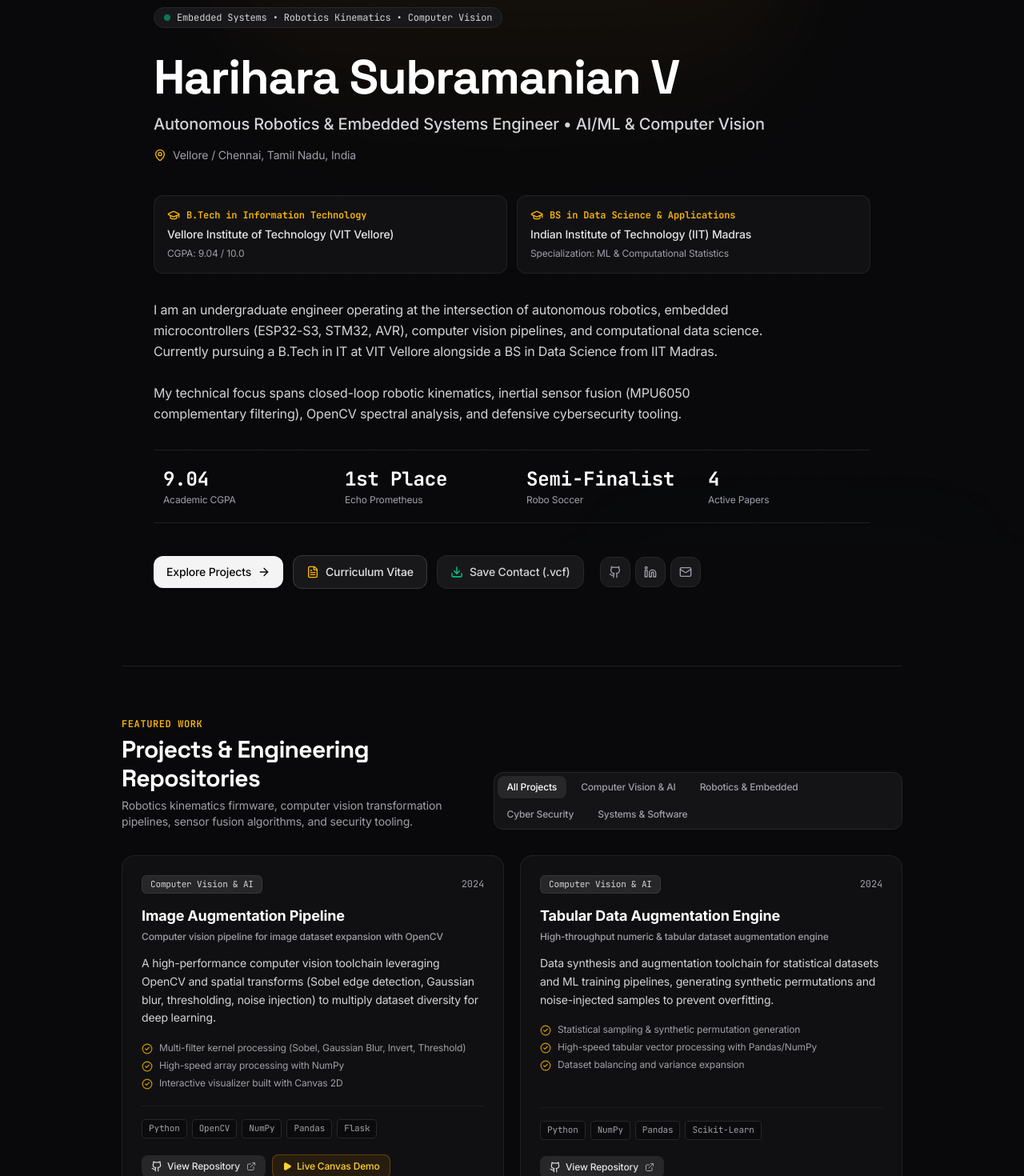
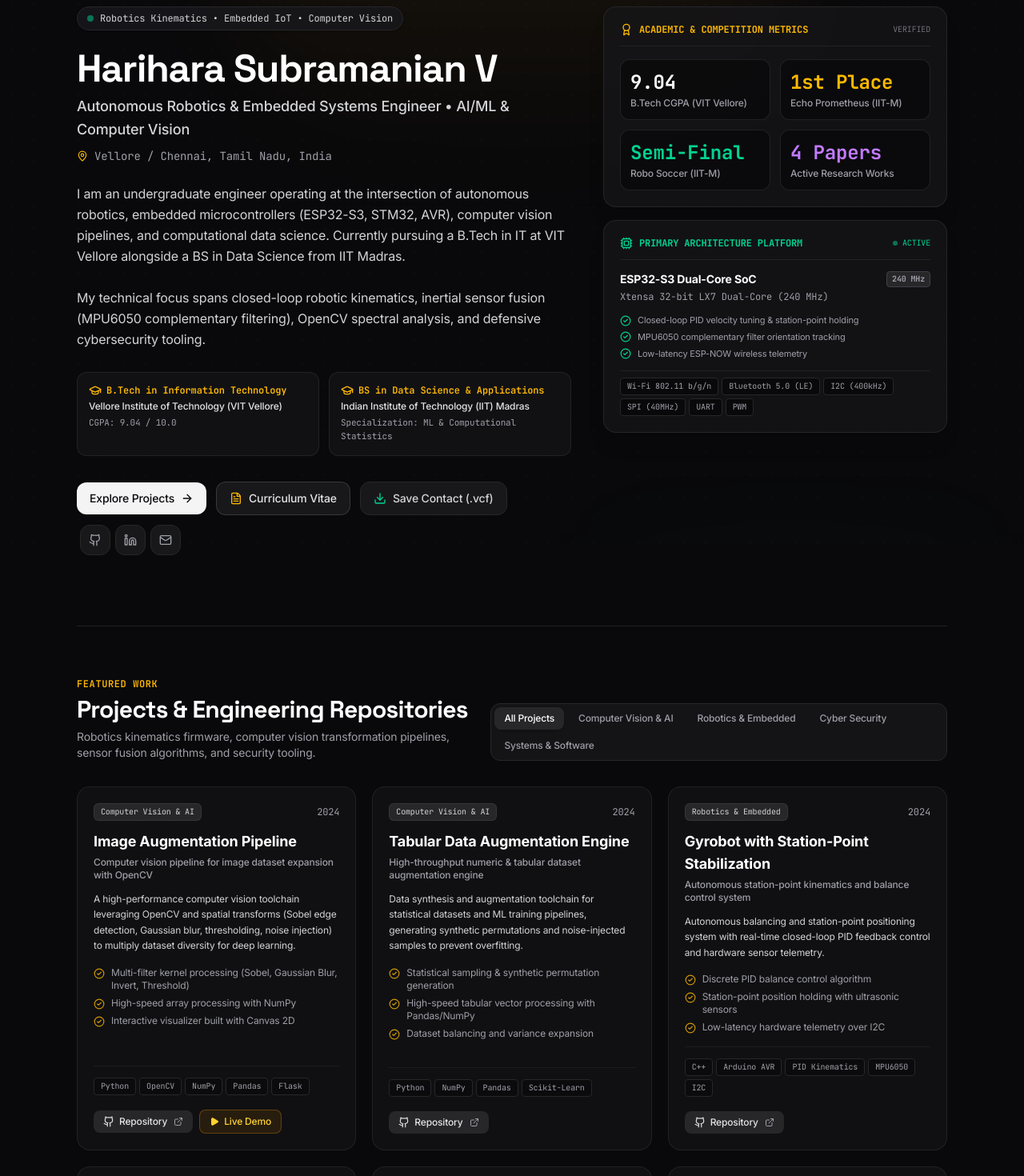
Before and after one commit to Harihara-Subramanian-V/Personal-Dashboard, a React (Vite) app: page / in a window 1280 px wide. Shown: the part 120-1590 px from the top of the page at 80% size. Built offline with nearby package versions, Linux system fonts and the light colour scheme.

Commit message:
feat(layout): redesign hero into 2-column desktop bento and expand widescreen layout

```diff
--- a/src/App.tsx
+++ b/src/App.tsx
@@ -75,8 +75,8 @@ END:VCARD`;
         onOpenCommandPalette={() => setIsCommandPaletteOpen(true)}
       />
 
-      {/* Main Single-Page Content Container */}
-      <main className="relative z-10 max-w-5xl mx-auto px-4 sm:px-6 space-y-4">
+      {/* Main Single-Page Content Container (Spans full wide desktop real estate) */}
+      <main className="relative z-10 max-w-6xl mx-auto px-4 sm:px-6 lg:px-8 space-y-6">
 
         {/* About & Hero Section */}
         <HeroSection
@@ -107,7 +107,7 @@ END:VCARD`;
 
       {/* Clean Footer */}
       <footer className="relative z-10 border-t border-zinc-800/80 mt-20 py-8 text-xs text-zinc-500 font-sans">
-        <div className="max-w-5xl mx-auto px-4 sm:px-6 flex flex-col sm:flex-row items-center justify-between gap-4">
+        <div className="max-w-6xl mx-auto px-4 sm:px-6 lg:px-8 flex flex-col sm:flex-row items-center justify-between gap-4">
           <div className="flex items-center gap-2">
             <span>© {new Date().getFullYear()} Harihara Subramanian V</span>
             <span>•</span>
@@ -120,6 +120,7 @@ END:VCARD`;
               target="_blank"
               rel="noreferrer"
               className="text-zinc-400 hover:text-zinc-200 transition-colors"
+              title="GitHub Profile"
             >
               <GithubIcon className="w-4 h-4" />
             </a>
@@ -128,6 +129,7 @@ END:VCARD`;
               target="_blank"
               rel="noreferrer"
               className="text-zinc-400 hover:text-zinc-200 transition-colors"
+              title="LinkedIn Profile"
             >
               <LinkedinIcon className="w-4 h-4" />
             </a>
--- a/src/components/AchievementsSection.tsx
+++ b/src/components/AchievementsSection.tsx
@@ -5,7 +5,7 @@ import { ACHIEVEMENTS_DATA } from '../data/profileData';
 export const AchievementsSection: React.FC = () => {
   return (
     <section id="achievements" className="py-16 border-t border-zinc-800/80">
-      <div className="max-w-5xl mx-auto space-y-8">
+      <div className="w-full space-y-8">
 
         {/* Section Header */}
         <div className="space-y-1.5">
--- a/src/components/ContactSection.tsx
+++ b/src/components/ContactSection.tsx
@@ -35,7 +35,7 @@ export const ContactSection: React.FC<ContactSectionProps> = ({ onDownloadVCard
 
   return (
     <section id="contact" className="py-16 border-t border-zinc-800/80">
-      <div className="max-w-4xl mx-auto space-y-10">
+      <div className="w-full space-y-10">
 
         {/* Section Header */}
         <div className="space-y-1.5 text-center sm:text-left">
--- a/src/components/HeroSection.tsx
+++ b/src/components/HeroSection.tsx
@@ -1,7 +1,7 @@
 import React from 'react';
-import { ArrowRight, FileText, Mail, Download, GraduationCap, MapPin } from 'lucide-react';
+import { ArrowRight, FileText, Mail, Download, GraduationCap, MapPin, Cpu, Award, CheckCircle2 } from 'lucide-react';
 import { GithubIcon, LinkedinIcon } from './SocialIcons';
-import { PROFILE_INFO } from '../data/profileData';
+import { PROFILE_INFO, HARDWARE_INVENTORY } from '../data/profileData';
 
 interface HeroSectionProps {
   onOpenResumeModal: () => void;
@@ -12,63 +12,58 @@ export const HeroSection: React.FC<HeroSectionProps> = ({
   onOpenResumeModal,
   onDownloadVCard,
 }) => {
+  const primaryHw = HARDWARE_INVENTORY[0]; // ESP32-S3
+
   return (
-    <section id="about" className="pt-24 pb-16 sm:pt-32 sm:pb-20 relative">
-      <div className="max-w-4xl mx-auto space-y-8 text-left">
+    <section id="about" className="pt-24 pb-12 sm:pt-32 sm:pb-16 relative">
+      <div className="grid grid-cols-1 lg:grid-cols-12 gap-8 lg:gap-10 items-start">
 
-        {/* Availability / Focus Pill */}
-        <div className="inline-flex items-center gap-2 px-3 py-1 rounded-full bg-zinc-900 border border-zinc-800 text-xs font-mono text-zinc-300">
+        {/* Left Column (7 cols): Main Identity, Bio, Degrees, CTAs */}
+        <div className="lg:col-span-7 space-y-6 text-left">
+
+          {/* Availability Status Pill */}
+          <div className="inline-flex items-center gap-2 px-3 py-1.5 rounded-full bg-zinc-900/90 border border-zinc-800 text-xs font-mono text-zinc-300 shadow-sm">
             <span className="w-2 h-2 rounded-full bg-emerald-400 animate-pulse" />
-          <span>Embedded Systems • Robotics Kinematics • Computer Vision</span>
+            <span>Robotics Kinematics • Embedded IoT • Computer Vision</span>
           </div>
 
-        {/* Main Heading & Identity */}
-        <div className="space-y-3">
-          <h1 className="text-3xl sm:text-5xl lg:text-6xl font-bold tracking-tight text-white font-display">
+          {/* Heading */}
+          <div className="space-y-2">
+            <h1 className="text-3xl sm:text-5xl lg:text-5xl font-bold tracking-tight text-white font-display">
               {PROFILE_INFO.name}
             </h1>
-          <p className="text-lg sm:text-xl text-zinc-300 font-medium leading-relaxed max-w-3xl">
+            <p className="text-base sm:text-lg text-zinc-300 font-medium leading-relaxed">
               {PROFILE_INFO.title}
             </p>
-          <div className="flex items-center gap-2 text-xs sm:text-sm text-zinc-400">
-            <MapPin className="w-4 h-4 text-amber-400 shrink-0" />
+            <div className="flex items-center gap-2 text-xs sm:text-sm text-zinc-400 font-mono">
+              <MapPin className="w-3.5 h-3.5 text-amber-400 shrink-0" />
               <span>{PROFILE_INFO.location}</span>
             </div>
           </div>
 
-        {/* Verified Dual-Degree Credentials */}
-        <div className="grid grid-cols-1 sm:grid-cols-2 gap-3 pt-2">
+          {/* Bio Narrative */}
+          <p className="text-zinc-300 text-sm sm:text-base leading-relaxed whitespace-pre-line">
+            {PROFILE_INFO.about}
+          </p>
+
+          {/* Dual Degree Badges */}
+          <div className="grid grid-cols-1 sm:grid-cols-2 gap-3 pt-1">
             {PROFILE_INFO.degrees.map((deg, i) => (
               <div
                 key={i}
-              className="p-4 rounded-xl bg-zinc-900/60 border border-zinc-800/80 hover:border-zinc-700 transition-colors space-y-1.5"
+                className="p-3.5 rounded-xl bg-zinc-900/60 border border-zinc-800/80 hover:border-zinc-700 transition-colors space-y-1"
               >
-              <div className="flex items-center gap-2 text-xs font-mono text-amber-400 font-semibold">
-                <GraduationCap className="w-4 h-4" />
-                <span>{deg.degree}</span>
+                <div className="flex items-center gap-1.5 text-xs font-mono text-amber-400 font-semibold">
+                  <GraduationCap className="w-4 h-4 shrink-0" />
+                  <span className="truncate">{deg.degree}</span>
                 </div>
-              <div className="text-sm font-medium text-zinc-200">{deg.institution}</div>
-              <div className="text-xs text-zinc-400">{deg.metric}</div>
+                <div className="text-xs font-medium text-zinc-200">{deg.institution}</div>
+                <div className="text-[11px] text-zinc-400 font-mono">{deg.metric}</div>
               </div>
             ))}
           </div>
 
-        {/* Bio Summary */}
-        <p className="text-zinc-300 text-sm sm:text-base leading-relaxed max-w-3xl whitespace-pre-line">
-          {PROFILE_INFO.about}
-        </p>
-
-        {/* Key Metrics Strip */}
-        <div className="grid grid-cols-2 sm:grid-cols-4 gap-3 py-2 border-y border-zinc-800/80">
-          {PROFILE_INFO.stats.map((stat, i) => (
-            <div key={i} className="p-3 text-center sm:text-left space-y-0.5">
-              <div className="text-xl sm:text-2xl font-bold text-white font-mono">{stat.value}</div>
-              <div className="text-xs text-zinc-400">{stat.label}</div>
-            </div>
-          ))}
-        </div>
-
-        {/* Primary CTAs & Social Links */}
+          {/* Primary Action Buttons */}
           <div className="flex flex-wrap items-center gap-3 pt-2">
             <a
               href="#projects"
@@ -95,7 +90,7 @@ export const HeroSection: React.FC<HeroSectionProps> = ({
               <span>Save Contact (.vcf)</span>
             </button>
 
-          <div className="flex items-center gap-1.5 pl-2">
+            <div className="flex items-center gap-1.5 pl-1">
               <a
                 href={PROFILE_INFO.github}
                 target="_blank"
@@ -117,7 +112,7 @@ export const HeroSection: React.FC<HeroSectionProps> = ({
               <a
                 href={`mailto:${PROFILE_INFO.email}`}
                 className="p-2.5 rounded-xl bg-zinc-900 hover:bg-zinc-800 text-zinc-400 hover:text-zinc-100 border border-zinc-800 transition-colors"
-              title="Send Email"
+                title="Send Direct Email"
               >
                 <Mail className="w-4 h-4" />
               </a>
@@ -125,6 +120,95 @@ export const HeroSection: React.FC<HeroSectionProps> = ({
           </div>
 
         </div>
+
+        {/* Right Column (5 cols): Bento Dossier & Active Telemetry Dashboard */}
+        <div className="lg:col-span-5 space-y-4">
+
+          {/* Bento Card 1: Key Metrics & Benchmark Strip */}
+          <div className="p-5 rounded-2xl bg-zinc-900/70 border border-zinc-800/90 shadow-xl space-y-4">
+            <div className="flex items-center justify-between border-b border-zinc-800/80 pb-3">
+              <div className="flex items-center gap-2 text-xs font-mono font-bold text-amber-400 uppercase">
+                <Award className="w-4 h-4" />
+                <span>Academic & Competition Metrics</span>
+              </div>
+              <span className="text-[10px] font-mono text-zinc-500">VERIFIED</span>
+            </div>
+
+            <div className="grid grid-cols-2 gap-3">
+              <div className="p-3 rounded-xl bg-zinc-950/70 border border-zinc-800/80 space-y-0.5">
+                <div className="text-2xl font-bold text-white font-mono">9.04</div>
+                <div className="text-xs text-zinc-400 font-medium">B.Tech CGPA (VIT Vellore)</div>
+              </div>
+              <div className="p-3 rounded-xl bg-zinc-950/70 border border-zinc-800/80 space-y-0.5">
+                <div className="text-2xl font-bold text-amber-400 font-mono">1st Place</div>
+                <div className="text-xs text-zinc-400 font-medium">Echo Prometheus (IIT-M)</div>
+              </div>
+              <div className="p-3 rounded-xl bg-zinc-950/70 border border-zinc-800/80 space-y-0.5">
+                <div className="text-2xl font-bold text-emerald-400 font-mono">Semi-Final</div>
+                <div className="text-xs text-zinc-400 font-medium">Robo Soccer (IIT-M)</div>
+              </div>
+              <div className="p-3 rounded-xl bg-zinc-950/70 border border-zinc-800/80 space-y-0.5">
+                <div className="text-2xl font-bold text-purple-400 font-mono">4 Papers</div>
+                <div className="text-xs text-zinc-400 font-medium">Active Research Works</div>
+              </div>
+            </div>
+          </div>
+
+          {/* Bento Card 2: Embedded Platform & Active Kinematics Snapshot */}
+          <div className="p-5 rounded-2xl bg-zinc-900/70 border border-zinc-800/90 shadow-xl space-y-3.5">
+            <div className="flex items-center justify-between border-b border-zinc-800/80 pb-3">
+              <div className="flex items-center gap-2 text-xs font-mono font-bold text-emerald-400 uppercase">
+                <Cpu className="w-4 h-4" />
+                <span>Primary Architecture Platform</span>
+              </div>
+              <span className="flex items-center gap-1.5 text-[10px] font-mono text-emerald-400">
+                <span className="w-1.5 h-1.5 rounded-full bg-emerald-400 animate-pulse" />
+                <span>ACTIVE</span>
+              </span>
+            </div>
+
+            <div className="space-y-1">
+              <div className="text-sm font-bold text-white font-sans flex items-center justify-between">
+                <span>{primaryHw.name}</span>
+                <span className="text-[10px] font-mono text-zinc-400 px-1.5 py-0.5 rounded bg-zinc-800 border border-zinc-700">
+                  {primaryHw.clockSpeed}
+                </span>
+              </div>
+              <p className="text-xs text-zinc-400 font-mono">
+                {primaryHw.architecture}
+              </p>
+            </div>
+
+            <div className="space-y-1.5 text-xs text-zinc-300">
+              <div className="flex items-center gap-2 text-zinc-400 text-[11px]">
+                <CheckCircle2 className="w-3.5 h-3.5 text-emerald-400 shrink-0" />
+                <span>Closed-loop PID velocity tuning & station-point holding</span>
+              </div>
+              <div className="flex items-center gap-2 text-zinc-400 text-[11px]">
+                <CheckCircle2 className="w-3.5 h-3.5 text-emerald-400 shrink-0" />
+                <span>MPU6050 complementary filter orientation tracking</span>
+              </div>
+              <div className="flex items-center gap-2 text-zinc-400 text-[11px]">
+                <CheckCircle2 className="w-3.5 h-3.5 text-emerald-400 shrink-0" />
+                <span>Low-latency ESP-NOW wireless telemetry</span>
+              </div>
+            </div>
+
+            <div className="pt-2 border-t border-zinc-800/80 flex flex-wrap gap-1">
+              {primaryHw.protocols.map((p) => (
+                <span
+                  key={p}
+                  className="text-[10px] font-mono px-2 py-0.5 rounded bg-zinc-950 text-zinc-400 border border-zinc-800"
+                >
+                  {p}
+                </span>
+              ))}
+            </div>
+          </div>
+
+        </div>
+
+      </div>
     </section>
   );
 };
--- a/src/components/ProjectsSection.tsx
+++ b/src/components/ProjectsSection.tsx
@@ -29,7 +29,7 @@ export const ProjectsSection: React.FC<ProjectsSectionProps> = ({
 
   return (
     <section id="projects" className="py-16 border-t border-zinc-800/80">
-      <div className="max-w-5xl mx-auto space-y-8">
+      <div className="w-full space-y-8">
 
         {/* Section Header */}
         <div className="flex flex-col sm:flex-row sm:items-end justify-between gap-4">
@@ -63,24 +63,24 @@ export const ProjectsSection: React.FC<ProjectsSectionProps> = ({
           </div>
         </div>
 
-        {/* Project Cards Grid */}
-        <div className="grid grid-cols-1 md:grid-cols-2 gap-5">
+        {/* Project Cards Grid (1 col on mobile, 2 on tablet, 3 on large screens) */}
+        <div className="grid grid-cols-1 md:grid-cols-2 lg:grid-cols-3 gap-5">
           {filteredProjects.map((project: Project) => (
             <div
               key={project.id}
-              className="group p-6 rounded-2xl bg-zinc-900/50 border border-zinc-800/80 hover:border-zinc-700 transition-all duration-200 hover:bg-zinc-900/80 flex flex-col justify-between space-y-5"
+              className="group p-5 rounded-2xl bg-zinc-900/50 border border-zinc-800/80 hover:border-zinc-700 transition-all duration-200 hover:bg-zinc-900/80 flex flex-col justify-between space-y-4"
             >
               {/* Card Top */}
-              <div className="space-y-3.5">
+              <div className="space-y-3">
                 <div className="flex items-center justify-between gap-2">
-                  <span className="text-[11px] font-mono px-2.5 py-0.5 rounded-md bg-zinc-800 text-zinc-300 border border-zinc-700/60">
+                  <span className="text-[10px] font-mono px-2 py-0.5 rounded-md bg-zinc-800 text-zinc-300 border border-zinc-700/60">
                     {project.categoryLabel}
                   </span>
                   <span className="text-xs font-mono text-zinc-400">{project.year}</span>
                 </div>
 
                 <div className="space-y-1">
-                  <h3 className="text-lg font-bold text-white group-hover:text-amber-300 transition-colors">
+                  <h3 className="text-base sm:text-lg font-bold text-white group-hover:text-amber-300 transition-colors">
                     {project.title}
                   </h3>
                   <p className="text-xs text-zinc-400 font-medium">
@@ -88,7 +88,7 @@ export const ProjectsSection: React.FC<ProjectsSectionProps> = ({
                   </p>
                 </div>
 
-                <p className="text-xs sm:text-sm text-zinc-300 leading-relaxed">
+                <p className="text-xs text-zinc-300 leading-relaxed">
                   {project.description}
                 </p>
 
@@ -106,13 +106,13 @@ export const ProjectsSection: React.FC<ProjectsSectionProps> = ({
               </div>
 
               {/* Card Bottom: Tech Stack & Actions */}
-              <div className="space-y-4 pt-4 border-t border-zinc-800/60">
+              <div className="space-y-3.5 pt-3.5 border-t border-zinc-800/60">
                 {/* Tech Stack Pills */}
-                <div className="flex flex-wrap gap-1.5">
+                <div className="flex flex-wrap gap-1">
                   {project.techStack.map((tech) => (
                     <span
                       key={tech}
-                      className="text-[11px] font-mono px-2 py-0.5 rounded bg-zinc-950/60 text-zinc-400 border border-zinc-800"
+                      className="text-[10px] font-mono px-2 py-0.5 rounded bg-zinc-950/60 text-zinc-400 border border-zinc-800"
                     >
                       {tech}
                     </span>
@@ -128,7 +128,7 @@ export const ProjectsSection: React.FC<ProjectsSectionProps> = ({
                     className="inline-flex items-center gap-1.5 px-3 py-1.5 rounded-lg bg-zinc-800 hover:bg-zinc-700 text-zinc-200 text-xs font-medium transition-colors cursor-pointer"
                   >
                     <GithubIcon className="w-3.5 h-3.5" />
-                    <span>View Repository</span>
+                    <span>Repository</span>
                     <ExternalLink className="w-3 h-3 text-zinc-400 ml-0.5" />
                   </a>
 
@@ -138,7 +138,7 @@ export const ProjectsSection: React.FC<ProjectsSectionProps> = ({
                       className="inline-flex items-center gap-1.5 px-3 py-1.5 rounded-lg bg-amber-500/10 hover:bg-amber-500/20 text-amber-300 border border-amber-500/30 text-xs font-medium transition-colors cursor-pointer"
                     >
                       <Play className="w-3 h-3 fill-amber-300" />
-                      <span>Live Canvas Demo</span>
+                      <span>Live Demo</span>
                     </button>
                   )}
                 </div>
--- a/src/components/ResearchSection.tsx
+++ b/src/components/ResearchSection.tsx
@@ -11,7 +11,7 @@ export const ResearchSection: React.FC = () => {
 
   return (
     <section id="research" className="py-16 border-t border-zinc-800/80">
-      <div className="max-w-5xl mx-auto space-y-8">
+      <div className="w-full space-y-8">
 
         {/* Section Header */}
         <div className="space-y-1.5">
```
Also changed, not shown: src/components/HardwareSkillsSection.tsx (+12 -7 lines). Lines whose indentation alone changed are shown as unchanged.
